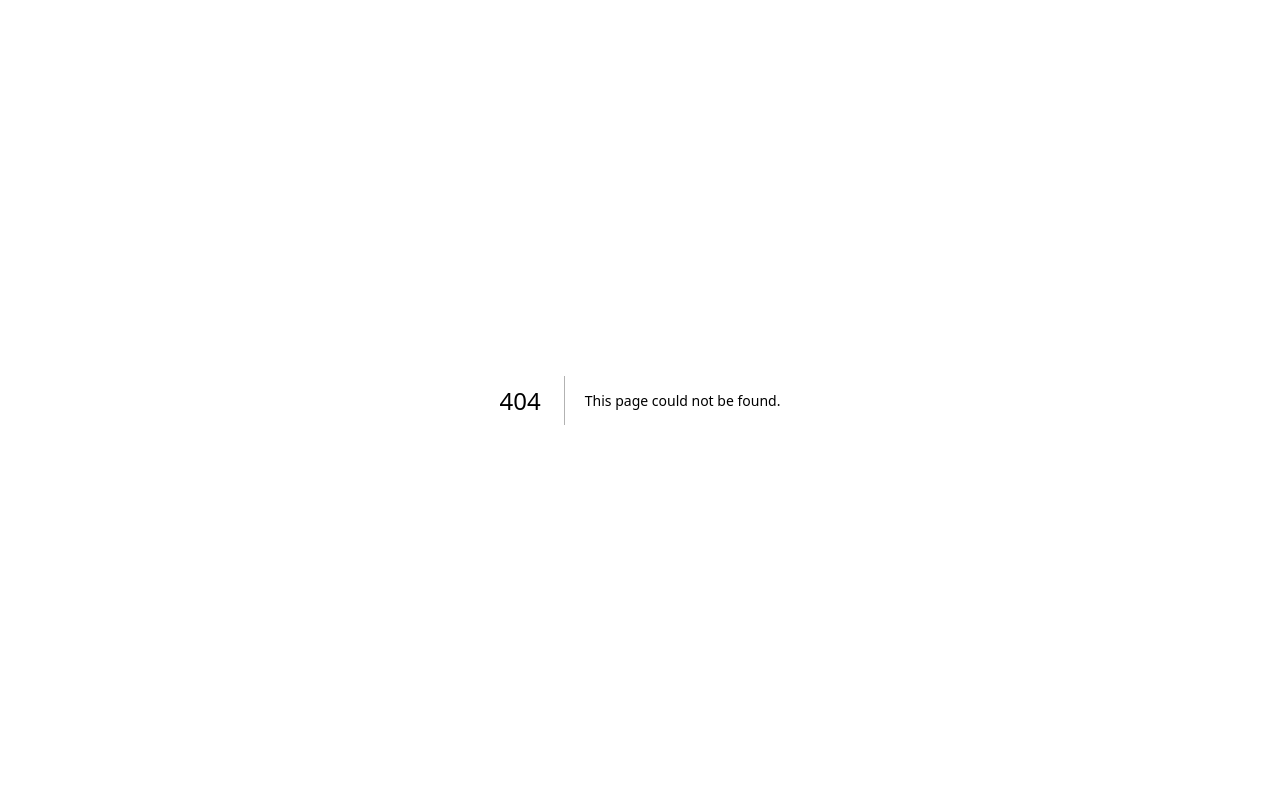
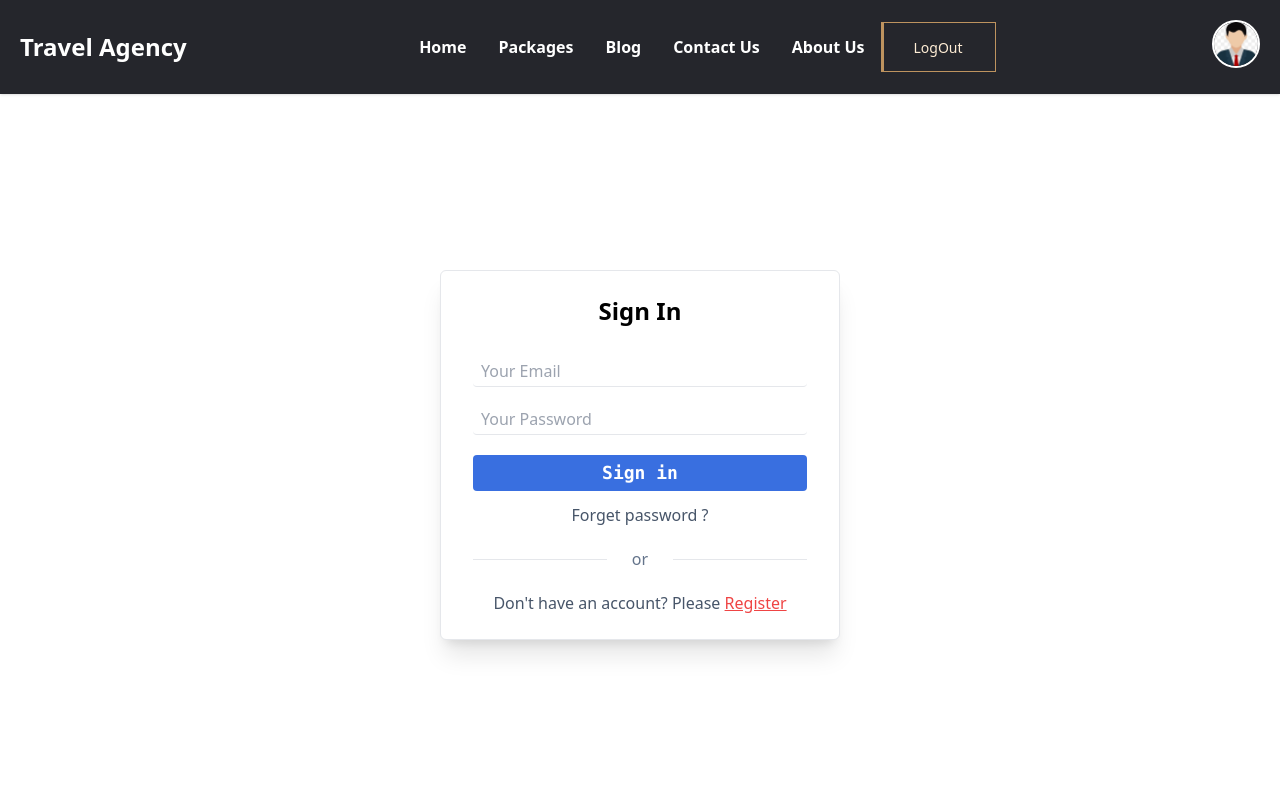
Before and after one commit to git-sujon/travel-agencies-all-in-one-place, a Next.js app: page /login in a window 1280 px wide. Before the commit this address had no page. Shown: the top 800 px of the page. Built offline with nearby package versions, Linux system fonts and the light colour scheme.

Commit message:
signin page added

```diff
--- a/src/components/UI/Shared/Navar.tsx
+++ b/src/components/UI/Shared/Navar.tsx
@@ -46,7 +46,7 @@ const Navbar = () => {
                 <div className={` ${profileOpen ? "hidden" : ""} `}>
                   <div
                     onClick={() => setProfileOpen(!profileOpen)}
-                    className="absolute  right-0 z-10 mt-4 w-40 origin-top-right rounded-md border border-gray-100 bg-accent shadow-lg"
+                    className="absolute right-0 z-10 mt-4 w-40 origin-top-right rounded-md border border-gray-100 bg-accent shadow-lg"
                     role="menu"
                   >
                  <div className="p-2">
--- a/src/pages/contact/index.tsx
+++ b/src/pages/contact/index.tsx
@@ -2,6 +2,7 @@ import ContactCard from "@/components/contactPage/contactCard/ContactCard";
 import { FaRegEnvelopeOpen } from "react-icons/fa";
 import { BsGeoAlt, BsTelephoneInbound } from "react-icons/bs";
 import ContactForm from "@/components/contactPage/contactForm/ContactForm";
+import RootLayout from "@/components/layout/RootLayout";
 
 const ContactUsPage = () => {
     return (
@@ -22,3 +23,7 @@ const ContactUsPage = () => {
 };
 
 export default ContactUsPage;
+
+ContactUsPage.getLayout = function getLayout(page: React.ReactNode) {
+    return <RootLayout>{page}</RootLayout>;
+  };
--- /dev/null
+++ b/src/pages/login/index.tsx
@@ -0,0 +1,44 @@
+import RootLayout from '@/components/layout/RootLayout';
+import Link from 'next/link';
+import React, { useState } from 'react';
+
+const LoginPage = () => {
+    const [error, setError] = useState('');
+
+    const handleLogin = (e: React.FormEvent<HTMLFormElement>) => {
+        e.preventDefault();
+        const email = e.currentTarget.email.value;
+        const password = e.currentTarget.password.value;
+
+    }
+    return (
+        <div className='min-h-[100vh]'>
+        <div className=' max-container flex justify-around items-center gap-10'>
+            <div className=' bg-white border shadow-xl h-fit max-w-[400px] mt-36 md:mt-44 rounded-md p-4 md:px-8'>
+            <p className='text-red-500 text-center my-2 '>{error}</p>
+                <h1 className='font-bold text-2xl text-center primary-color'>Sign In</h1>
+                <div className='my-3'>
+                    <form onSubmit={handleLogin}>
+                        <input type="email" name='email' className='w-full rounded outline-none h-8 px-2 text-black  mt-4 border-b' placeholder='Your Email' required/>
+                        <input type="password" name='password' className='w-full rounded outline-none h-8 px-2 text-black  mt-4 border-b' placeholder='Your Password' required/>
+                        <button className='text-lg font-semibold font-mono text-white bg-primary hover:bg-secondary duration-300 w-full py-1 rounded mt-5 btn-hover-effect'>Sign in</button>
+                    </form>
+                    <p className='text-center text-slate-600 mt-3'>Forget <span className='cursor-pointer hover:underline hover:text-red-400'>password</span> ?</p>
+                    <div className='my-5 flex items-center justify-between'>
+                        <hr className='w-[40%]'/>
+                        <p className='text-slate-500'>or</p>
+                        <hr className='w-[40%]'/>
+                    </div>
+                </div>
+                <p className='text-base text-center text-slate-600 mb-2'>Don't have an account? Please <Link href="/user/register" className='text-red-500 underline'>Register</Link></p>
+            </div>
+        </div>
+    </div>
+    );
+};
+
+export default LoginPage;
+
+LoginPage.getLayout = function getLayout(page: React.ReactNode) {
+    return <RootLayout>{page}</RootLayout>;
+  };
```
